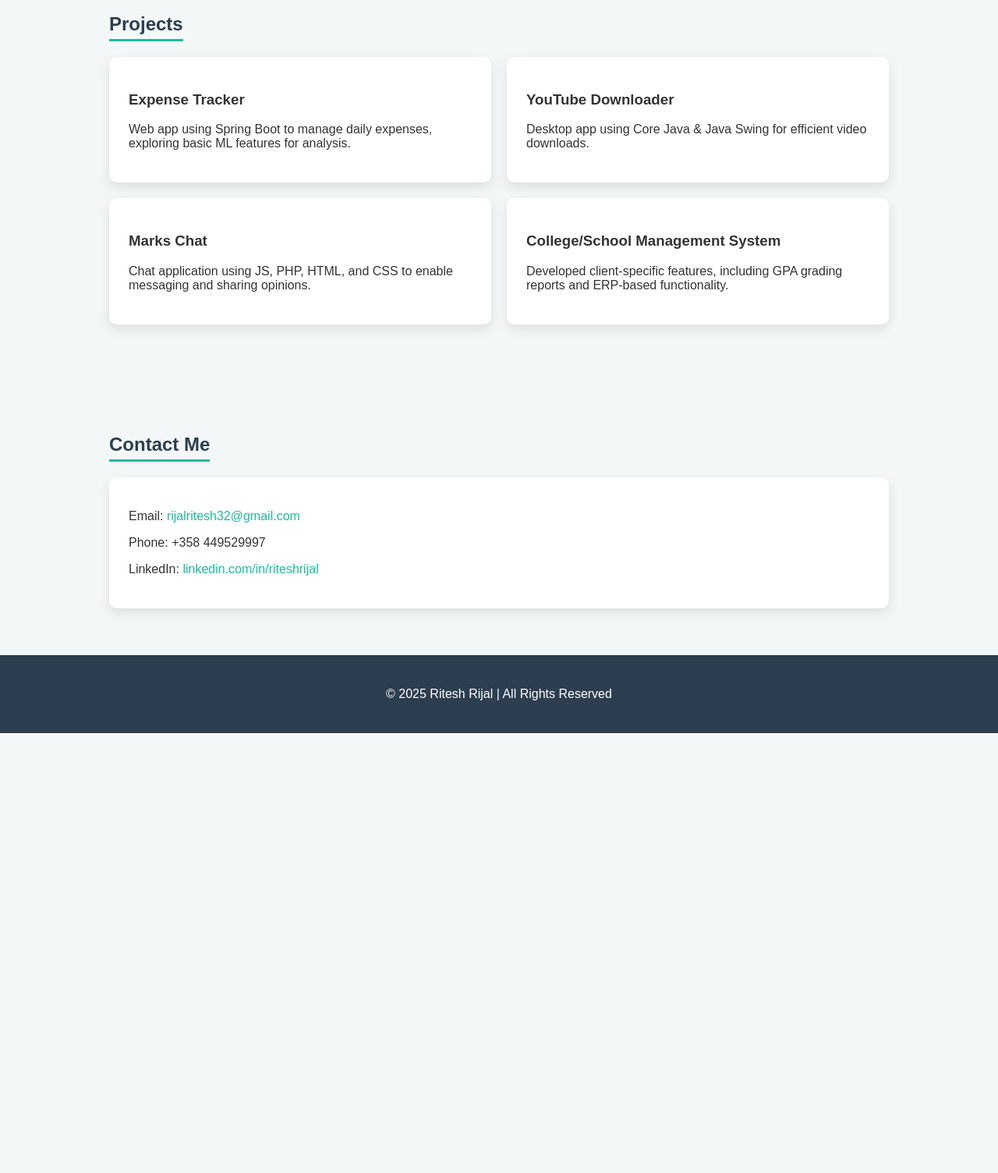
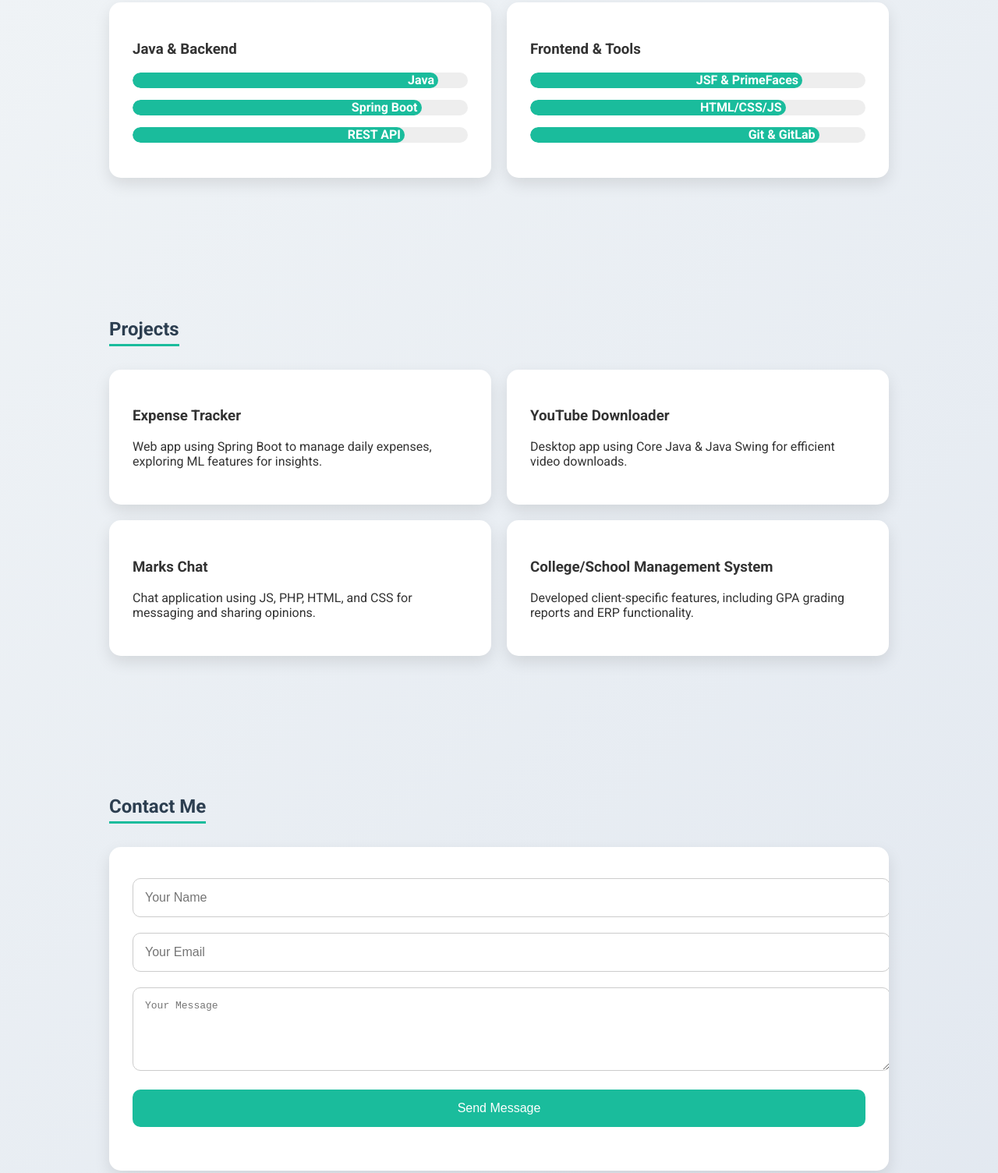
Before and after one commit to RiteshRijal/portfolio, a plain HTML site: page index.html in a window 1280 px wide. Shown: the part 1141-2645 px from the top of the page at 78% size. Before the commit the page ends 2081 px from the top, so only its background shows below. Drawn offline with Linux system fonts and the light colour scheme.

```diff
--- a/index.html
+++ b/index.html
@@ -5,19 +5,24 @@
 <meta name="viewport" content="width=device-width, initial-scale=1.0">
 <title>Ritesh Rijal - Portfolio</title>
 <style>
+    @import url('https://fonts.googleapis.com/css2?family=Roboto:wght@400;700&display=swap');
     body {
-        font-family: 'Arial', sans-serif;
+        font-family: 'Roboto', sans-serif;
         margin: 0; padding: 0;
-        background-color: #f4f7f8;
+        background: linear-gradient(135deg, #f4f7f8 0%, #e2e8f0 100%);
         color: #333;
         scroll-behavior: smooth;
     }
     header {
-        background-color: #2c3e50;
+        background: linear-gradient(to right, #2c3e50, #1abc9c);
         color: white;
-        padding: 50px 20px;
+        padding: 80px 20px;
         text-align: center;
+        clip-path: polygon(0 0, 100% 0, 100% 80%, 0 100%);
     }
+    header h1 { font-size: 3em; margin-bottom: 10px; }
+    header p { font-size: 1.2em; }
+
     nav {
         background-color: #34495e;
         display: flex;
@@ -26,6 +31,7 @@
         position: sticky;
         top: 0;
         z-index: 100;
+        box-shadow: 0 4px 8px rgba(0,0,0,0.1);
     }
     nav a {
         color: white;
@@ -36,34 +42,72 @@
         transition: 0.3s;
     }
     nav a:hover { background-color: #1abc9c; }
-    section { padding: 60px 20px; max-width: 1000px; margin: auto; }
+
+    section { padding: 80px 20px; max-width: 1000px; margin: auto; }
     h2 {
         color: #2c3e50;
-        margin-bottom: 20px;
+        margin-bottom: 30px;
         border-bottom: 3px solid #1abc9c;
         display: inline-block;
         padding-bottom: 5px;
     }
+
     .container { display: flex; flex-wrap: wrap; gap: 20px; }
     .card {
         flex: 1 1 300px;
         background: white;
-        padding: 25px;
-        border-radius: 10px;
-        box-shadow: 0 6px 15px rgba(0,0,0,0.1);
+        padding: 30px;
+        border-radius: 15px;
+        box-shadow: 0 8px 20px rgba(0,0,0,0.1);
         transition: transform 0.3s, box-shadow 0.3s;
+        position: relative;
+        overflow: hidden;
     }
-    .card:hover { transform: translateY(-5px); box-shadow: 0 10px 20px rgba(0,0,0,0.15);}
+    .card::after {
+        content: '';
+        position: absolute;
+        top: 0; left: -100%;
+        width: 100%; height: 100%;
+        background: linear-gradient(120deg, rgba(26, 188, 156,0.2), rgba(26, 188, 156,0.1));
+        transition: 0.5s;
+    }
+    .card:hover::after { left: 0; }
+    .card:hover { transform: translateY(-5px); box-shadow: 0 15px 30px rgba(0,0,0,0.2); }
+
     .profile-image { max-width: 150px; border-radius: 50%; margin-right: 20px; float: left; }
     ul { list-style: none; padding: 0; }
-    ul li { margin: 10px 0; position: relative; padding-left: 15px; }
-    ul li::before { content: "•"; position: absolute; left: 0; color: #1abc9c; font-weight: bold; }
-    footer { text-align: center; padding: 25px; background-color: #2c3e50; color: white; }
+    ul li { margin: 10px 0; position: relative; padding-left: 20px; }
+    ul li::before { content: "✔"; position: absolute; left: 0; color: #1abc9c; font-weight: bold; }
+
+    .skill-bar { background: #eee; border-radius: 25px; overflow: hidden; margin-bottom: 15px; }
+    .skill-level { height: 20px; background-color: #1abc9c; width:0; text-align:right; padding-right:5px; color:white; font-weight:bold; transition: width 2s; border-radius:25px;}
+
+    footer { text-align: center; padding: 30px; background-color: #2c3e50; color: white; }
     a { color: #1abc9c; text-decoration: none; }
     a:hover { text-decoration: underline; }
-    @media(max-width:768px){ .profile-image { float:none; display:block; margin:0 auto 20px auto; } .container{flex-direction:column;} }
-    .skill-bar { background: #eee; border-radius: 25px; overflow: hidden; margin-bottom: 15px; }
-    .skill-level { height: 20px; background-color: #1abc9c; width:0; text-align:right; padding-right:5px; color:white; font-weight:bold; transition: width 2s; border-radius:25px;}
+
+    /* Contact Form */
+    .contact-form input, .contact-form textarea, .contact-form button {
+        width: 100%;
+        padding: 15px;
+        margin: 10px 0;
+        border-radius: 10px;
+        border: 1px solid #ccc;
+        font-size: 1em;
+    }
+    .contact-form button {
+        background-color: #1abc9c;
+        color: white;
+        border: none;
+        cursor: pointer;
+        transition: 0.3s;
+    }
+    .contact-form button:hover { background-color: #16a085; }
+
+    @media(max-width:768px){
+        .profile-image { float:none; display:block; margin:0 auto 20px auto; }
+        .container{flex-direction:column;}
+    }
 </style>
 </head>
 <body>
@@ -80,12 +124,26 @@
     <a href="#contact">Contact</a>
 </nav>
 
+<main>
 <section id="about">
     <h2>About Me</h2>
     <div class="container">
         <div class="card">
             <img src="ritesh.png" alt="Profile Picture" class="profile-image"/>
-            <p>Hi! I'm <strong>Ritesh Rijal</strong>, a passionate Software Developer with expertise in Java, JSF, Spring Boot, and ERP systems. I build scalable and client-focused applications. Currently working at <strong>Akshamala Info Tech</strong>, I create innovative solutions to improve user experience and system efficiency.</p>
+            <p>Hi! I'm <strong>Ritesh Rijal</strong>, a Software Developer with expertise in Java, JSF, Spring Boot, and ERP systems. I approach development with innovation and problem-solving skills.</p>
+            <p>Here’s a small Java-inspired snippet to describe my mindset:</p>
+            <pre style="background:#f4f4f4; padding:10px; border-radius:5px;">
+public class Developer {
+    String name = "Ritesh Rijal";
+    String degree = "BSc CSIT";
+    String title = "Software Developer";
+    boolean openToOpportunities = true;
+
+    public void introduce() {
+        System.out.println("Hi, I am " + name + ", a " + title + " with degree in " + degree);
+    }
+}
+            </pre>
         </div>
     </div>
 </section>
@@ -113,7 +171,7 @@
     <div class="container">
         <div class="card">
             <h3>Expense Tracker</h3>
-            <p>Web app using Spring Boot to manage daily expenses, exploring basic ML features for analysis.</p>
+            <p>Web app using Spring Boot to manage daily expenses, exploring ML features for insights.</p>
         </div>
         <div class="card">
             <h3>YouTube Downloader</h3>
@@ -121,11 +179,11 @@
         </div>
         <div class="card">
             <h3>Marks Chat</h3>
-            <p>Chat application using JS, PHP, HTML, and CSS to enable messaging and sharing opinions.</p>
+            <p>Chat application using JS, PHP, HTML, and CSS for messaging and sharing opinions.</p>
         </div>
         <div class="card">
             <h3>College/School Management System</h3>
-            <p>Developed client-specific features, including GPA grading reports and ERP-based functionality.</p>
+            <p>Developed client-specific features, including GPA grading reports and ERP functionality.</p>
         </div>
     </div>
 </section>
@@ -133,13 +191,18 @@
 <section id="contact">
     <h2>Contact Me</h2>
     <div class="container">
-        <div class="card">
-            <p>Email: <a href="mailto:rijalritesh32@gmail.com">rijalritesh32@gmail.com</a></p>
-            <p>Phone: +358 449529997</p>
-            <p>LinkedIn: <a href="https://www.linkedin.com/in/riteshrijal" target="_blank">linkedin.com/in/riteshrijal</a></p>
+        <div class="card contact-form">
+            <form id="contactForm">
+                <input type="text" id="name" placeholder="Your Name" required>
+                <input type="email" id="email" placeholder="Your Email" required>
+                <textarea id="message" rows="5" placeholder="Your Message" required></textarea>
+                <button type="submit">Send Message</button>
+            </form>
+            <p id="statusMessage" style="color:green; font-weight:bold;"></p>
         </div>
     </div>
 </section>
+</main>
 
 <footer>
     <p>&copy; 2025 Ritesh Rijal | All Rights Reserved</p>
@@ -155,6 +218,18 @@
     });
 }
 window.addEventListener('load', animateSkills);
+
+// Contact form submission using mailto
+document.getElementById('contactForm').addEventListener('submit', function(e){
+    e.preventDefault();
+    const name = document.getElementById('name').value;
+    const email = document.getElementById('email').value;
+    const message = document.getElementById('message').value;
+
+    const mailtoLink = `mailto:rijalritesh32@gmail.com?subject=Portfolio Message from ${name}&body=Name: ${name}%0AEmail: ${email}%0AMessage: ${message}`;
+    window.location.href = mailtoLink;
+    document.getElementById('statusMessage').innerText = "Opening your mail client...";
+});
 </script>
 
 </body>
```
